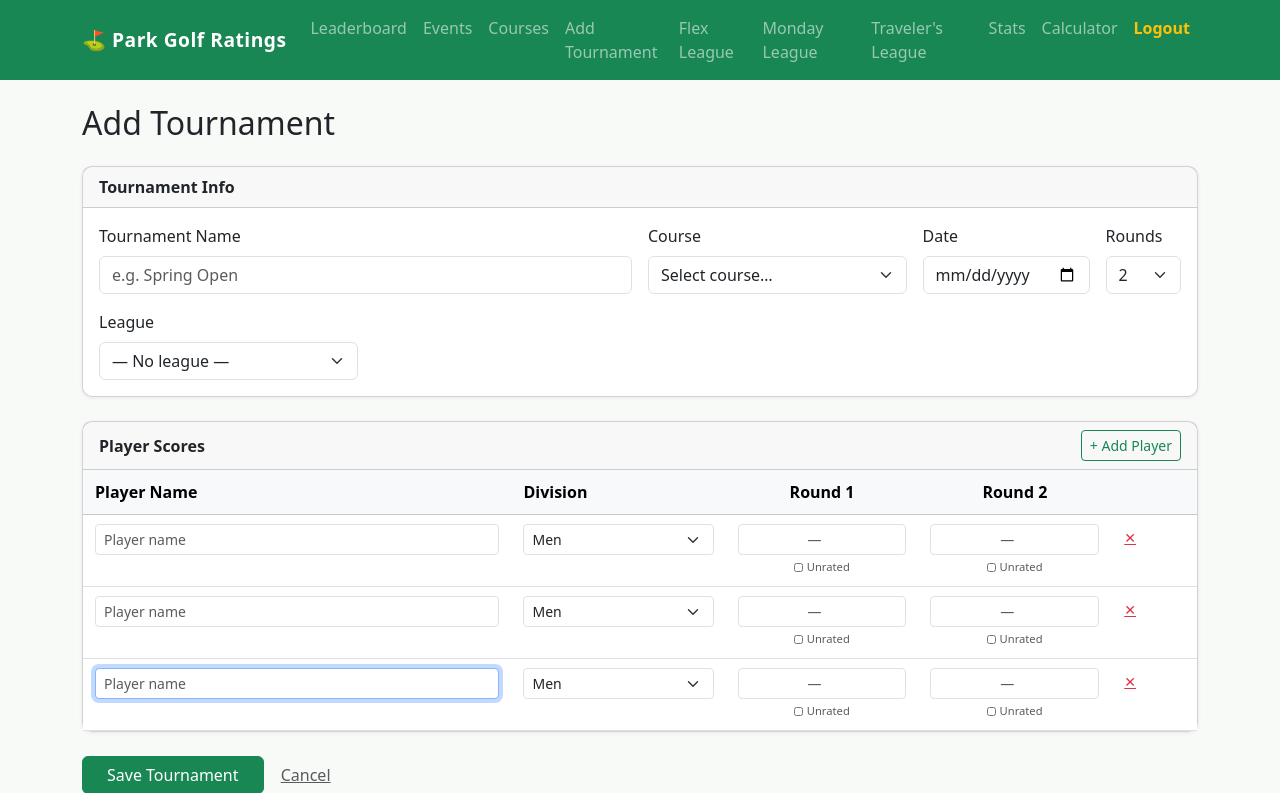
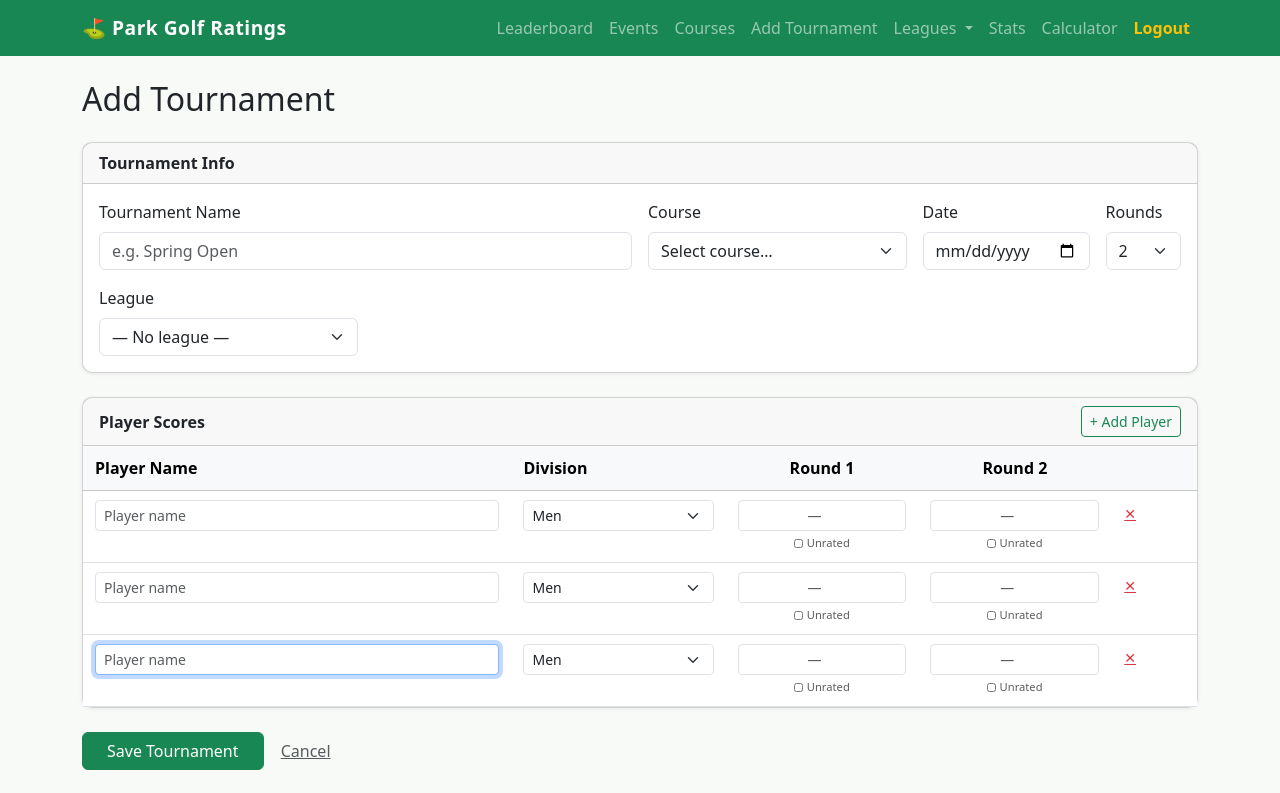
Before and after one commit to KingHobarth/parkgolf-rating, a Flask app: page /add in a window 1280 px wide. Shown: the top 793 px of the page. After the commit the page ends 770 px from the top, so only its background shows below. Run offline with Flask 3, Linux system fonts and the light colour scheme; the visitor is signed in with stand-in values (Sample User, id 1); data comes from the database, SQL or seed files in the repository.

Commit message:
Collapse league nav links into a Leagues dropdown
Replaces three separate nav items with a single dropdown containing
Flex League, Monday Night League, and Traveler's League.

Co-Authored-By: Claude Sonnet 4.6 <noreply@anthropic.com>

```diff
--- a/templates/base.html
+++ b/templates/base.html
@@ -22,9 +22,16 @@
           {% if session.get('admin') %}
           <li class="nav-item"><a class="nav-link" href="{{ url_for('add_tournament') }}">Add Tournament</a></li>
           {% endif %}
-          <li class="nav-item"><a class="nav-link" href="{{ url_for('flex_league') }}">Flex League</a></li>
-          <li class="nav-item"><a class="nav-link" href="{{ url_for('league_records', slug='monday') }}">Monday League</a></li>
-          <li class="nav-item"><a class="nav-link" href="{{ url_for('travelers_league') }}">Traveler's League</a></li>
+          <li class="nav-item dropdown">
+            <a class="nav-link dropdown-toggle" href="#" role="button" data-bs-toggle="dropdown">
+              Leagues
+            </a>
+            <ul class="dropdown-menu dropdown-menu-dark">
+              <li><a class="dropdown-item" href="{{ url_for('flex_league') }}">🟢 Flex League</a></li>
+              <li><a class="dropdown-item" href="{{ url_for('league_records', slug='monday') }}">🌙 Monday Night League</a></li>
+              <li><a class="dropdown-item" href="{{ url_for('travelers_league') }}">✈️ Traveler's League</a></li>
+            </ul>
+          </li>
           <li class="nav-item"><a class="nav-link" href="{{ url_for('stats') }}">Stats</a></li>
           {% if session.get('admin') %}
           <li class="nav-item"><a class="nav-link" href="{{ url_for('calculator') }}">Calculator</a></li>
```
